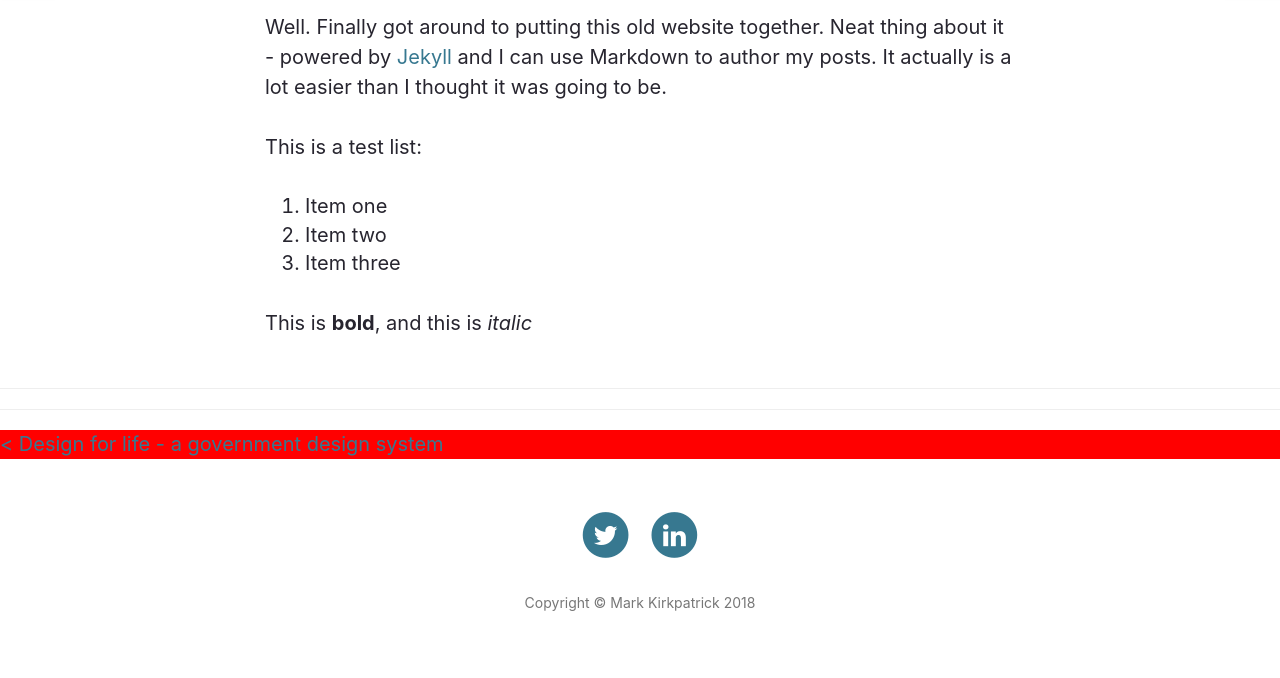
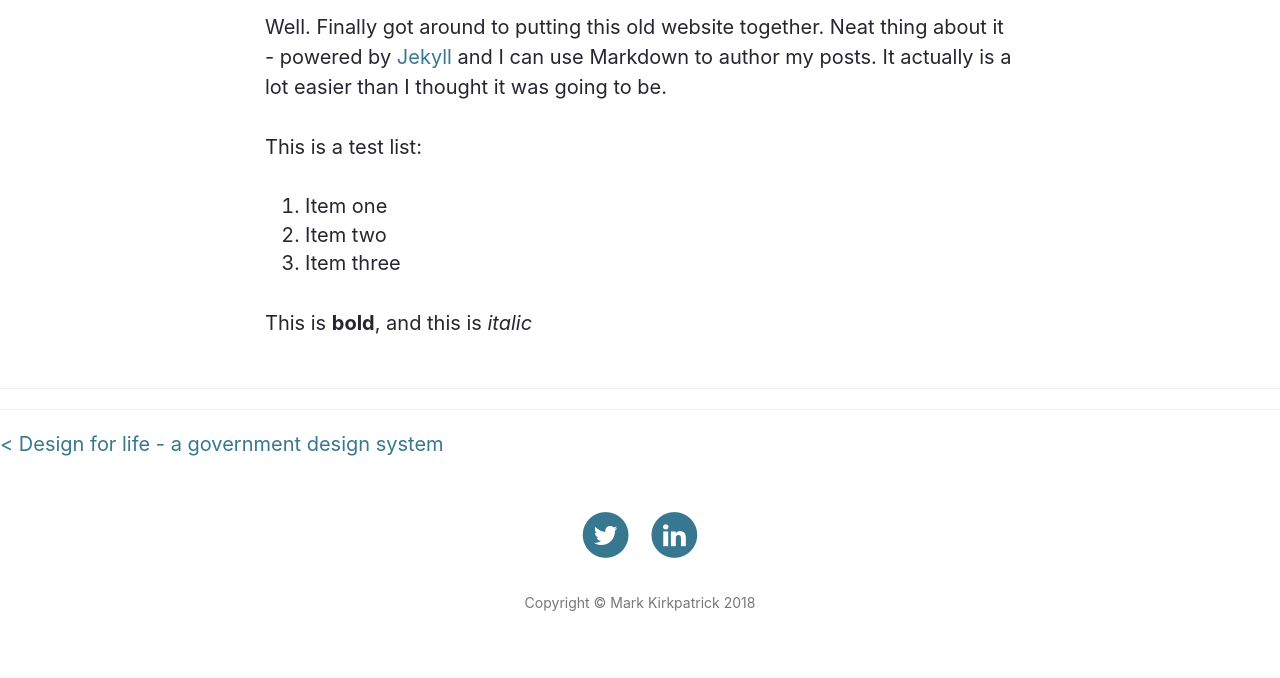
Before and after one commit to mkirkpat/mkirkpat.github.io, a Jekyll site: the page built from _posts/2018-05-30-firebreak.md, in a window 1280 px wide. Shown: the part 448-1126 px from the top of the page. Built offline with Jekyll 4.4.1, drawn with Linux system fonts in a browser that asks for light colours; nearby versions of some CDN libraries.

Commit message:
Update main.css

```diff
--- a/css/main.css
+++ b/css/main.css
@@ -547,5 +547,4 @@ h2.subheading{
 .post-nav{
   display: flex;
   justify-content: space-between;
-background:red
 }
```
